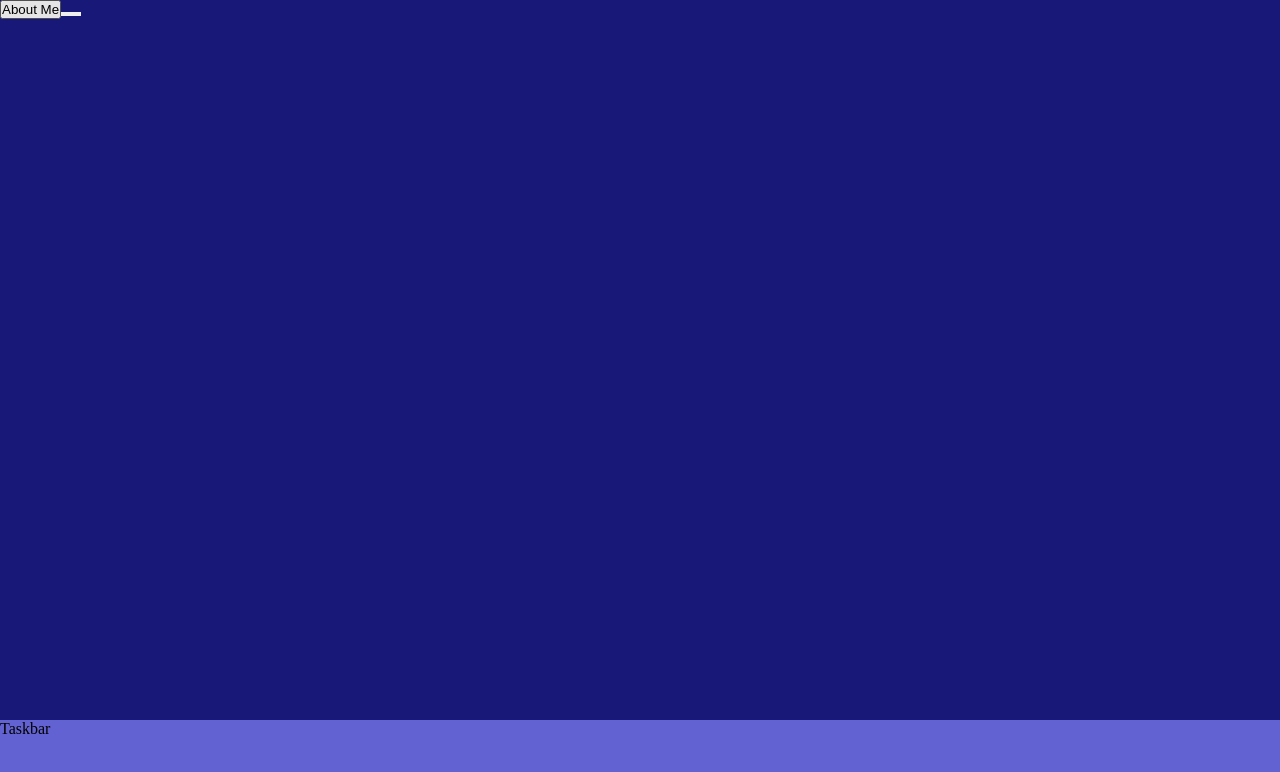
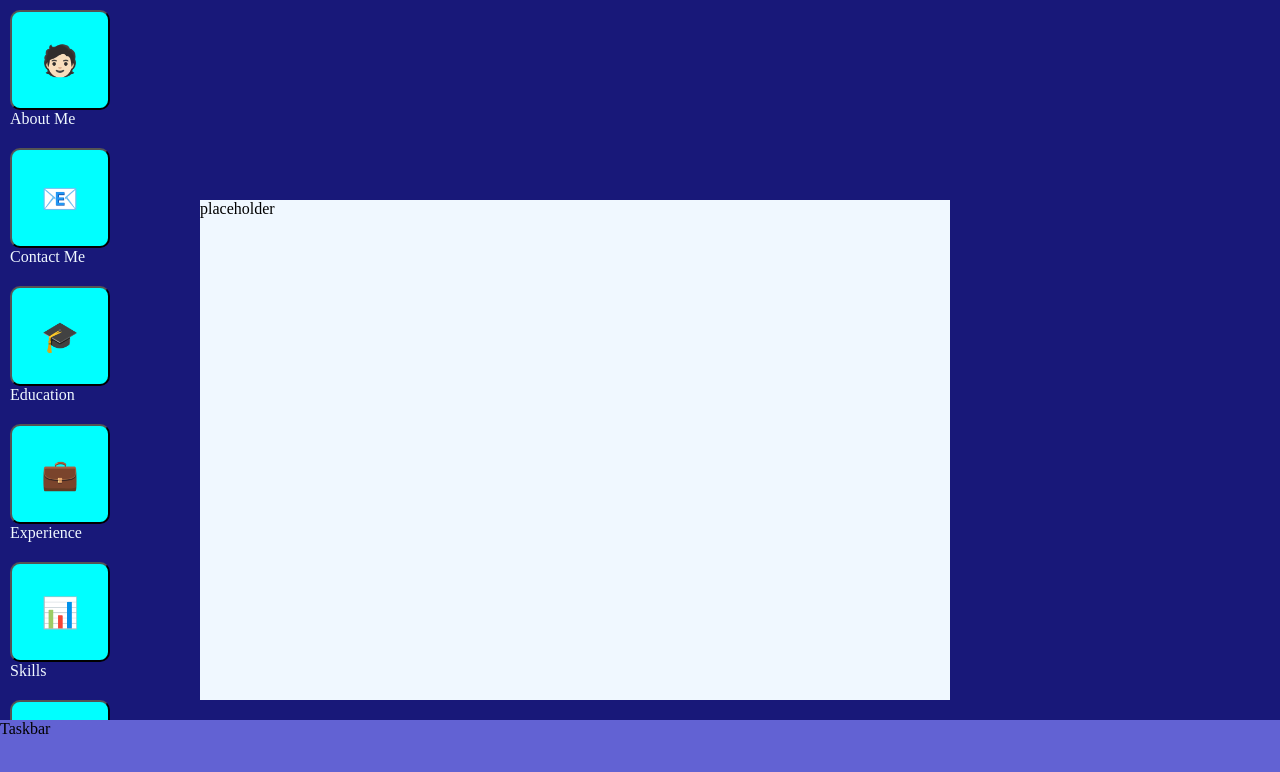
Before and after one commit to nrasam/Portfolio, a React app: page / in a window 1280 px wide. Shown: the top 772 px of the page. Built offline with nearby package versions, Linux system fonts and the light colour scheme; the HTML template or start-up script is replaced by a standard one.

Commit message:
Made shortcuts and working on window

```diff
--- a/src/App.css
+++ b/src/App.css
@@ -2,4 +2,7 @@
   display: flex;
   flex-direction: column;
   height: 100vh;
+  /* CSS needs position: relative so that the absolutely positioned windows are positioned
+  relative to it, not relative to the browser window. */
+  /* position: relative; */
 }
--- a/src/App.jsx
+++ b/src/App.jsx
@@ -1,13 +1,19 @@
 //import { useState } from "react";
 import Desktop from "./components/Desktop/Desktop";
 import TaskBar from "./components/Taskbar/Taskbar";
+import Window from "./components/Window/Window";
 
 import "./App.css";
 
 function App() {
+  //const [position, setPosition] = useState({ x: 100, y: 100 });
+
   return (
     <div className="app">
       <Desktop />
+      <Window title="placeholder">
+        <p>Hi I'm Noel</p>
+      </Window>
       <TaskBar />
     </div>
   );
--- a/src/components/Desktop/Desktop.jsx
+++ b/src/components/Desktop/Desktop.jsx
@@ -4,12 +4,12 @@ import styles from "./Desktop.module.css";
 function Desktop() {
   return (
     <div className={styles.desktop}>
-      <Shortcut label="About Me"></Shortcut>
-      <Shortcut></Shortcut>
-      <Shortcut></Shortcut>
-      <Shortcut></Shortcut>
-      <Shortcut></Shortcut>
-      <Shortcut></Shortcut>
+      <Shortcut label="About Me" emoji="🧑🏻"></Shortcut>
+      <Shortcut label="Contact Me" emoji="📧"></Shortcut>
+      <Shortcut label="Education" emoji="🎓"></Shortcut>
+      <Shortcut label="Experience" emoji="💼"></Shortcut>
+      <Shortcut label="Skills" emoji="📊"></Shortcut>
+      <Shortcut label="My Projects" emoji="⚡"></Shortcut>
     </div>
   );
 }
--- a/src/components/Desktop/Desktop.module.css
+++ b/src/components/Desktop/Desktop.module.css
@@ -2,4 +2,6 @@
   background-color: rgb(24, 24, 121);
   flex: 9;
   overflow-y: auto;
+  display: flex;
+  flex-direction: column;
 }
--- a/src/components/Shortcut/Shortcut.jsx
+++ b/src/components/Shortcut/Shortcut.jsx
@@ -1,5 +1,12 @@
-function Shortcut({ label }) {
-  return <button>{label}</button>;
+import styles from "./Shortcut.module.css";
+
+function Shortcut({ label, emoji }) {
+  return (
+    <div className={styles.shortcut}>
+      <button className={styles.shortcutButton}>{emoji}</button>
+      <p className={styles.label}>{label}</p>
+    </div>
+  );
 }
 
 export default Shortcut;
--- a/src/components/Shortcut/Shortcut.module.css
+++ b/src/components/Shortcut/Shortcut.module.css
@@ -0,0 +1,17 @@
+.shortcut {
+  /* border: 1px solid aliceblue; */
+  /* align-items: center; */
+  padding: 10px;
+}
+
+.shortcutButton {
+  background-color: aqua;
+  height: 100px;
+  width: 100px;
+  border-radius: 10px;
+  font-size: 30px;
+}
+
+.label {
+  color: aliceblue;
+}
--- /dev/null
+++ b/src/components/Window/Window.jsx
@@ -0,0 +1,9 @@
+//import { Children } from "react";
+
+import styles from "./Window.module.css";
+
+function Window({ title }) {
+  return <div className={styles.window}>{title}</div>;
+}
+
+export default Window;
--- /dev/null
+++ b/src/components/Window/Window.module.css
@@ -0,0 +1,9 @@
+.window {
+  background-color: aliceblue;
+  position: absolute;
+  /* visibility: hidden; */
+  top: 200px;
+  left: 200px;
+  width: 750px;
+  height: 500px;
+}
```
Also changed, not shown: src/components/Window.jsx (deleted).
